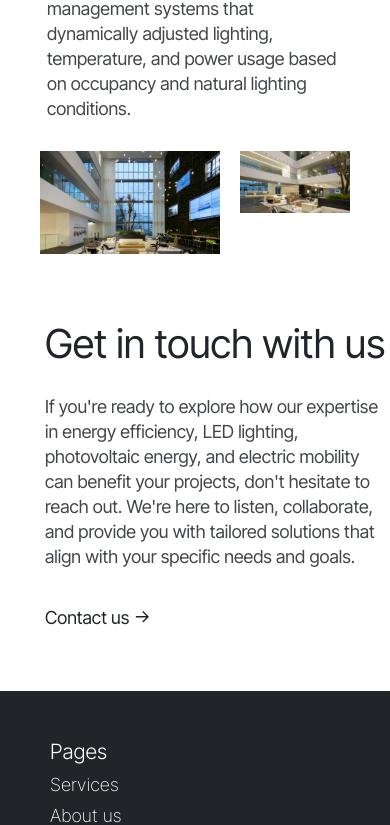
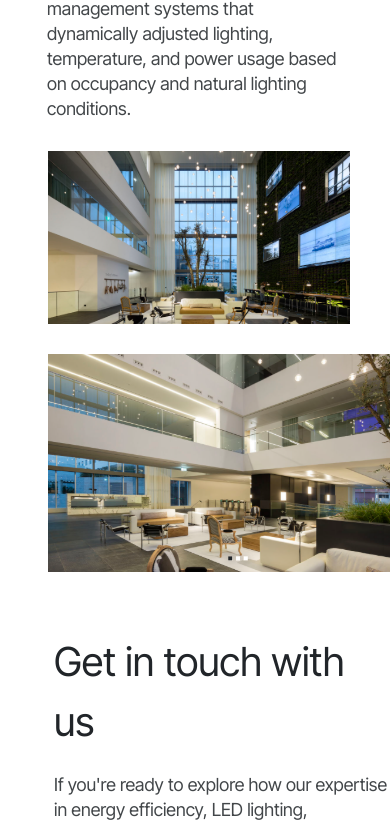
Before and after one commit to talib9911/updated-app1, a React (Create React App) app: page /portfolio2 in a window 390 px wide. Shown: the part 1899-2724 px from the top of the page. Built offline with nearby package versions, Linux system fonts and the light colour scheme.

Commit message:
latest Updated

```diff
--- a/src/Pages/Portfolio/Portfolio2.js
+++ b/src/Pages/Portfolio/Portfolio2.js
@@ -86,15 +86,15 @@ const Portfolio2 = () => {
           occupancy and natural lighting conditions.
         </p>
       </div>
-      <div className="flex xl:flex-col">
-        <div className="mt-[30px] xl:mt-[70px] pl-[40px]  xl:pl-[130px]">
-          <img src={b1} className="w-[1280px]" />
+      <div className="flex align-items flex-col">
+        <div className="mt-[30px] xl:mt-[70px] pl-[48px] pr-[40px] xl:pl-[130px]">
+          <img src={b1} className="min-w-[50px] sm:w-[1280px]" />
         </div>
-        <div className="mt-[30px] pl-[20px] pr-[40px] xl:pl-[900px]">
-          <img src={b2} />
+        <div className="mt-[30px] pl-[48px] lg:pl-[20px] pr-[40px] xl:pl-[900px]">
+          <img src={b2} className="min-w-[380px] sm:w-[850px]"/>
         </div>
       </div>
-      <div className="mb-[60px] md:mb-0 pt-[40px]  md:pb-[120px] pl-[45px] sm:pl-[60px] 2xl:pl-[120px] pr-[0px] 2xl:pr-[999px]">
+      <div className="mb-[60px] md:mb-0 pt-[40px]  md:pb-[120px] pl-[54px] sm:pl-[60px] 2xl:pl-[120px] pr-[0px] 2xl:pr-[999px]">
         <h2 className="py-[20px] text-[40px] font-normal text-[#212529]">
           Get in touch with us
         </h2>
```
